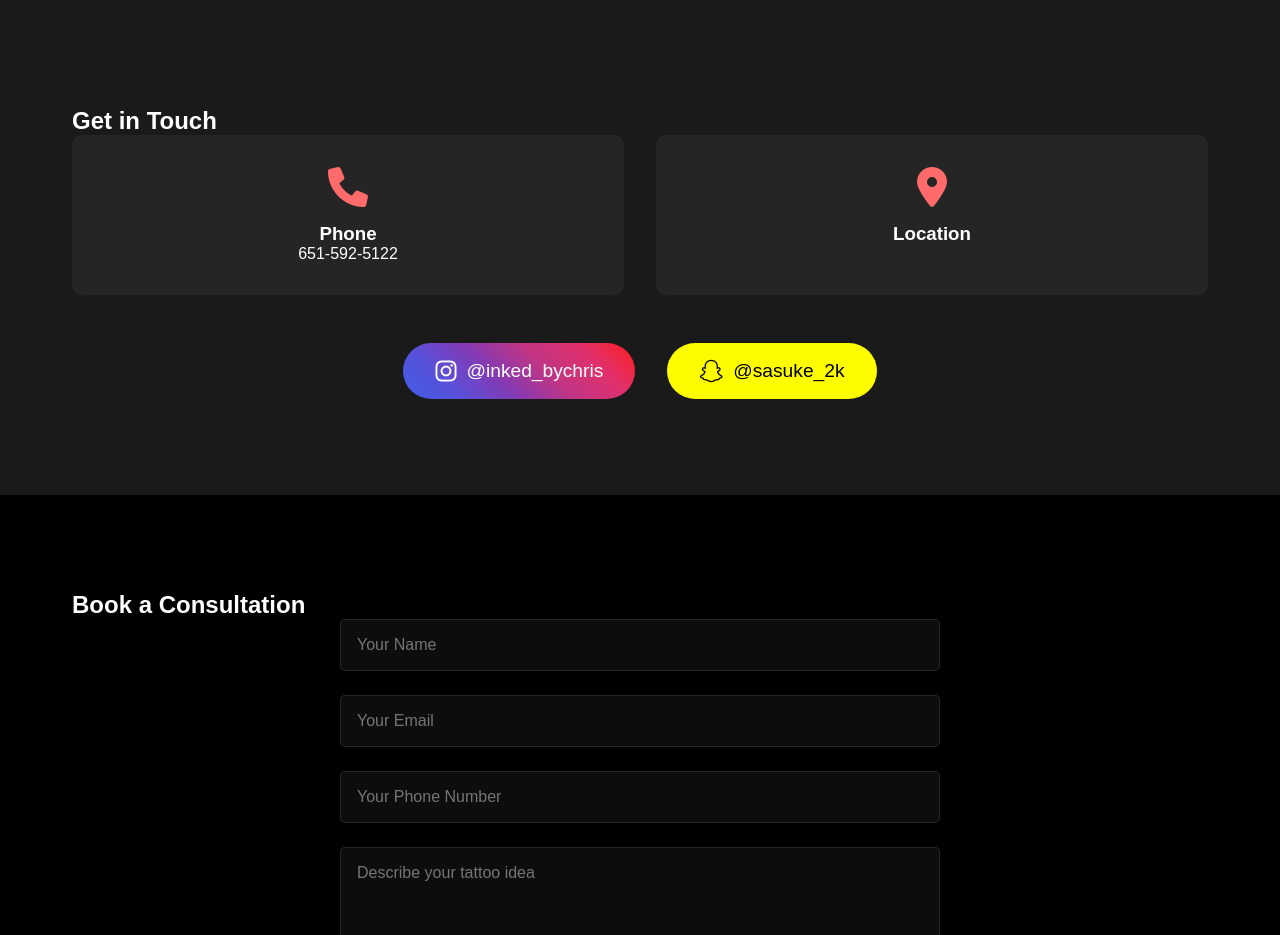
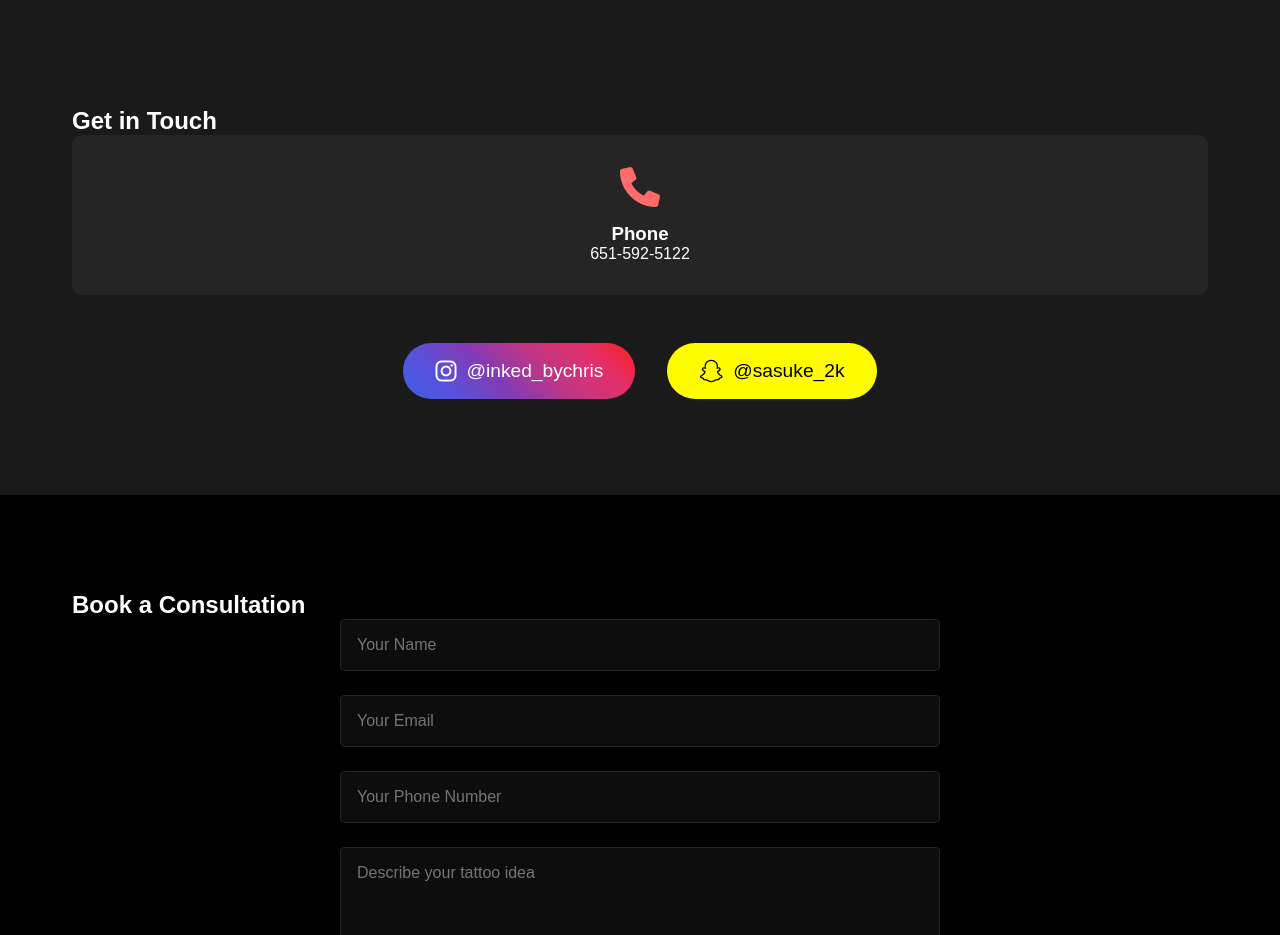
Before and after one commit to Bankroll2025/inked-by-chris, a plain HTML site: page index.html in a window 1280 px wide. Shown: the part 2420-3355 px from the top of the page. Drawn offline with Linux system fonts and the light colour scheme.

Commit message:
Remove location from contact section for privacy

```diff
--- a/index.html
+++ b/index.html
@@ -86,11 +86,6 @@
                         <h3>Phone</h3>
                         <p><a href="tel:651-592-5122">651-592-5122</a></p>
                     </div>
-                    <div class="contact-card">
-                        <i class="fas fa-map-marker-alt"></i>
-                        <h3>Location</h3>
-                        <p><!-- Add studio address here --></p>
-                    </div>
                 </div>
                 <div class="social-links">
                     <a href="https://instagram.com/inked_bychris" target="_blank" class="social-btn instagram">
```
